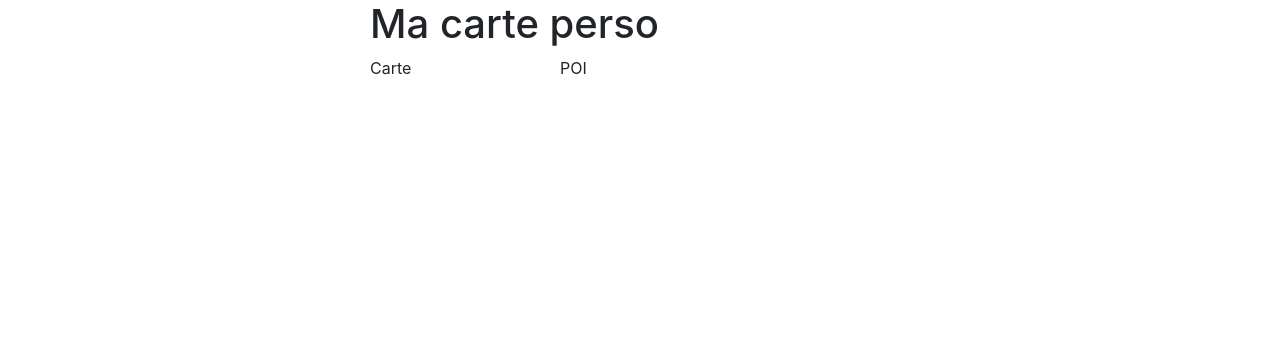
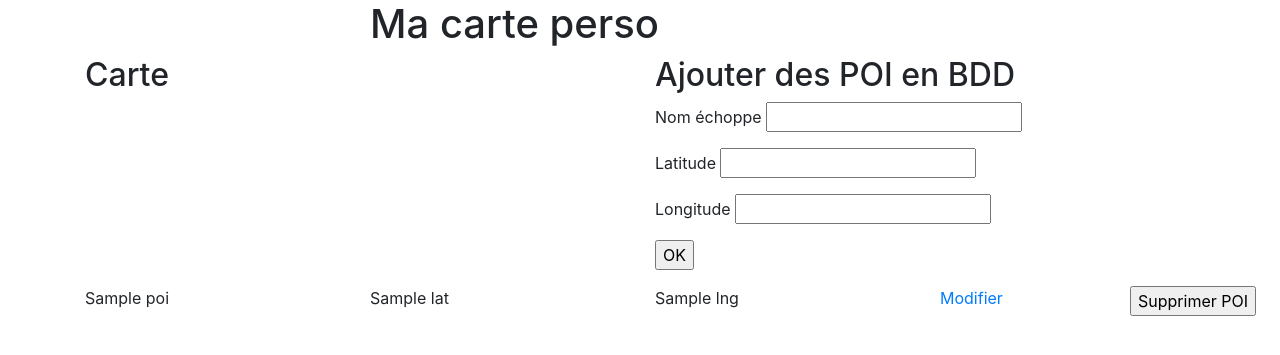
Before and after one commit to Etiendo/projet-cd, a PHP site: template projet_cd/view/map_browse.php in a window 1280 px wide. Shown: the top 355 px of the page. Run offline with PHP 8.4, Linux system fonts and the light colour scheme; the template is opened without the code that fills it: most values are stand-ins (such as "Sample title", 1, 10 or a date in 2020); some libraries are stand-ins or nearby versions.

```diff
--- a/projet_cd/view/map_browse.php
+++ b/projet_cd/view/map_browse.php
@@ -3,10 +3,10 @@
 
 <head>
     <meta charset=utf-8>
+    <link rel="stylesheet" href="https://maxcdn.bootstrapcdn.com/bootstrap/4.0.0/css/bootstrap.min.css" integrity="sha384-Gn5384xqQ1aoWXA+058RXPxPg6fy4IWvTNh0E263XmFcJlSAwiGgFAW/dAiS6JXm" crossorigin="anonymous">
+    <link rel=stylesheet href="../assets/css.style.css" type="text/css">
     <title>Ma carte perso</title>
-    <link href="../bootstrap/css/bootstrap.min.css" rel="stylesheet" type="text/css">
-    <link href="../css/style.css" rel="stylesheet" type="text/css">
-    <link href="https://fonts.googleapis.com/css?family=Inconsolata" rel="stylesheet">
+
 </head>
 
 <body>
@@ -23,21 +23,49 @@
 
     <div class="container">
         <div class="row">
+            <div class="col-6">
+                <h2>Carte</h2>
+            </div>
+            <div class="col-6">
+                <h2>Ajouter des POI en BDD</h2>
+                <form action=".../controller/map_browse.php" method="post">
+                    <p>Nom échoppe <input type="text" name="echoppe" /></p>
+                    <p>Latitude <input type="text" name="latitude" /></p>
+                    <p>Longitude <input type="text" name="longitude" /></p>
+                    <p><input type="submit" value="OK" name="submit" /></p>
+                </form>
+            </div>
+        </div>
 
-            <div class="col-3"> </div>
-            <div class="col-2">
-                <p>Carte</p>
-            </div>
-            <div class="col-2">
-                <p>POI</p>
-            </div>
-            <div class="col-5"> </div>
-        </div>
+        <?php foreach ($pois as $poi) {
+    ?>
+          <div class="row">
+              <div class="col-3">
+                  <p><?php echo $poi['name']; ?></p>
+              </div>
+              <div class="col-3">
+                  <p><?php echo $poi['lat']; ?></p>
+              </div>
+              <div class="col-3">
+                  <p><?php echo $poi['lng']; ?></p>
+              </div>
+              <div class="col-2">
+                <p><a href=".../controller/edit_poi.php?id=<?php echo $poi['poi_id']; ?>">Modifier</a></p>
+              </div>
+              <div class="col-1">
+                <form action="../controller/map_browse.php?id=<?php echo $poi['poi_id']; ?>" method="post">
+                  <p><input type="submit" value="Supprimer POI" name="submit" /></p>
+                </form>
+              </div>
+          </div>
+        <?php
+} ?>
     </div>
 
-    <script src="https://code.jquery.com/jquery-3.2.1.slim.min.js" integrity="sha384-KJ3o2DKtIkvYIK3UENzmM7KCkRr/rE9/Qpg6aAZGJwFDMVNA/GpGFF93hXpG5KkN" crossorigin="anonymous"></script>
-    <script src="https://cdnjs.cloudflare.com/ajax/libs/popper.js/1.11.0/umd/popper.min.js" integrity="sha384-b/U6ypiBEHpOf/4+1nzFpr53nxSS+GLCkfwBdFNTxtclqqenISfwAzpKaMNFNmj4" crossorigin="anonymous"></script>
-    <script src="../bootstrap/js/bootstrap.min.js"></script>
+<script src="../assets/js/main.js"></script>
+<script src="https://code.jquery.com/jquery-3.2.1.slim.min.js" integrity="sha384-KJ3o2DKtIkvYIK3UENzmM7KCkRr/rE9/Qpg6aAZGJwFDMVNA/GpGFF93hXpG5KkN" crossorigin="anonymous"></script>
+<script src="https://cdnjs.cloudflare.com/ajax/libs/popper.js/1.12.9/umd/popper.min.js" integrity="sha384-ApNbgh9B+Y1QKtv3Rn7W3mgPxhU9K/ScQsAP7hUibX39j7fakFPskvXusvfa0b4Q" crossorigin="anonymous"></script>
+<script src="https://maxcdn.bootstrapcdn.com/bootstrap/4.0.0/js/bootstrap.min.js" integrity="sha384-JZR6Spejh4U02d8jOt6vLEHfe/JQGiRRSQQxSfFWpi1MquVdAyjUar5+76PVCmYl" crossorigin="anonymous"></script>
 
 </body>
 
```
Also changed, not shown: projet_cd/controller/map_browse.php (+18 -0 lines), projet_cd/model/map_browse.php (+20 -0 lines), 5 other files.
